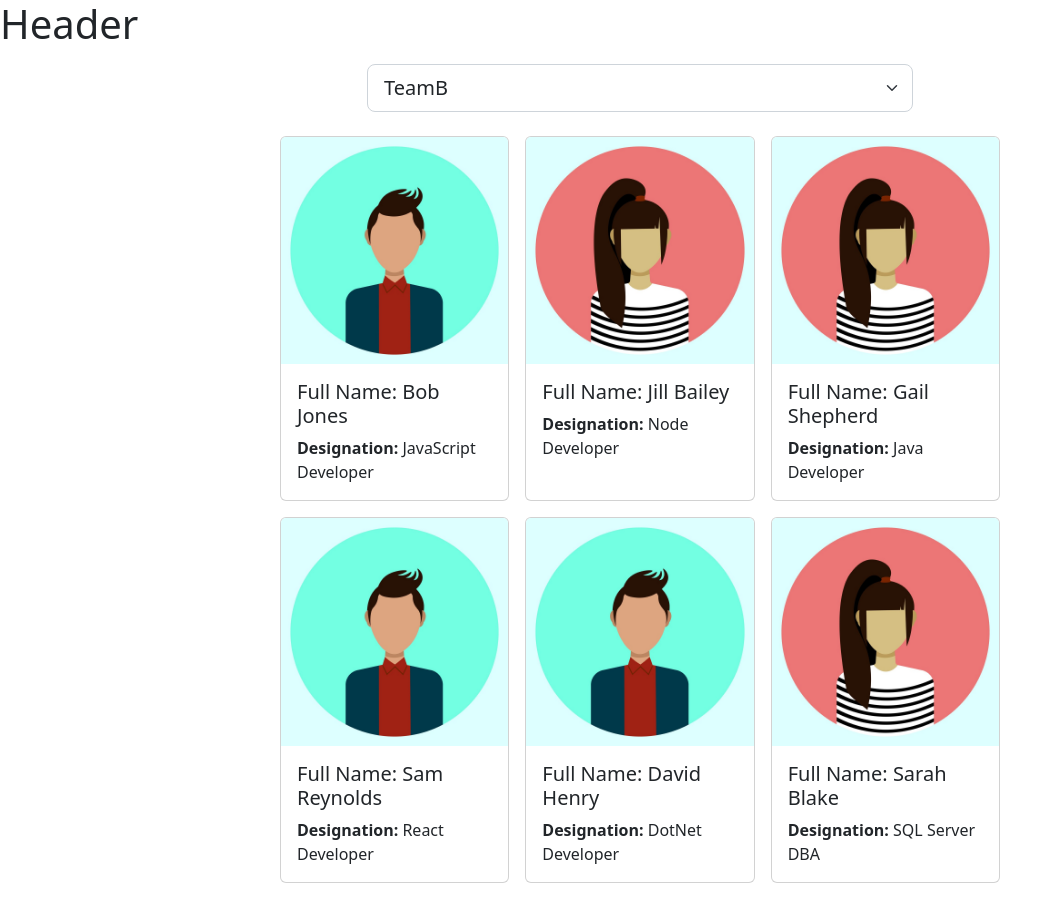
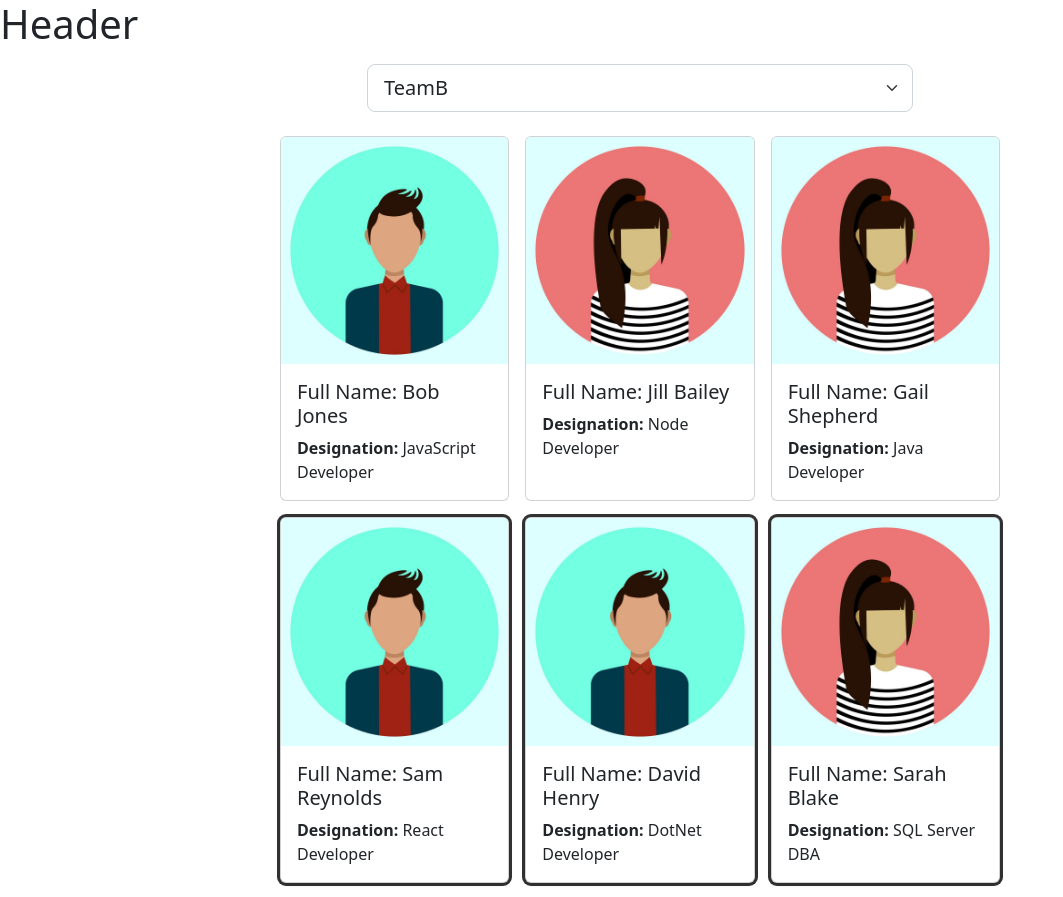
Before and after one commit to ashishbhintade/TeamMemberAllocation, a React (Vite) app: page / in a window 1280 px wide. Shown: the top 897 px of the page, without its empty margins (0-1063 px from the left). Built offline with nearby package versions, Linux system fonts and the light colour scheme.

Commit message:
Selection of teams

```diff
--- a/src/App.css
+++ b/src/App.css
@@ -5,3 +5,6 @@ body{
   display:grid;
   grid-template-columns: 1fr 1fr 1fr;
 }
+.standout{
+  box-shadow: rgba(0,0,0,0.16) 0px 1px 4px, rgb(51,51,51) 0px 0px 0px 3px;
+}
--- a/src/App.jsx
+++ b/src/App.jsx
@@ -5,6 +5,7 @@ import Employees from './Employees';
 import Footer from './Footer';
 
 function App() {
+
     return (
       <div>
         <Header />
--- a/src/Employees.jsx
+++ b/src/Employees.jsx
@@ -4,7 +4,7 @@ import maleProfile from './images/maleProfile.jpg';
 
 const Employees = () => {
 
-  const [selectedTeam, setTeam] = useState("TeamB");
+      const [selectedTeam, setTeam] = useState("TeamB");
 
   const [employees, setEmployees] = useState([{
     id: 1,
@@ -95,7 +95,12 @@ const Employees = () => {
       console.log(event.target.value);
       setTeam(event.target.value);
     }
+  function handleEmployeeCardClick(event){
+      const transformedEmployees = employees.map((employee) => employee.id === parseInt(event.currentTarget.id)
+                                                 ?(employee.teamName === selectedTeam)?{...employee, teamName:''}:{...employee,teamName: selectedTeam}                                                   :employee);
+      setEmployees(transformedEmployees);
 
+    }
   return (
     <main className="container">
       <div class="row justify-content-center mt-3 mb-3">
@@ -113,7 +118,7 @@ const Employees = () => {
           <div class="card-collection">
             {
               employees.map((employee) => (
-                <div id={employee.id} className='card m-2' style={{ cursor: "pointer" }}>
+                <div id={employee.id} className={(employee.teamName === selectedTeam? 'card m-2 standout' : 'card m-2')} style={{ cursor: "pointer" }} onClick = {handleEmployeeCardClick}>
 
                   {(employee.gender === 'male')?<img src={maleProfile} className="card-img-top" />
                                                :<img src={femaleProfile} className="card-img-top" />}
```
Lines whose indentation alone changed are shown as unchanged.
